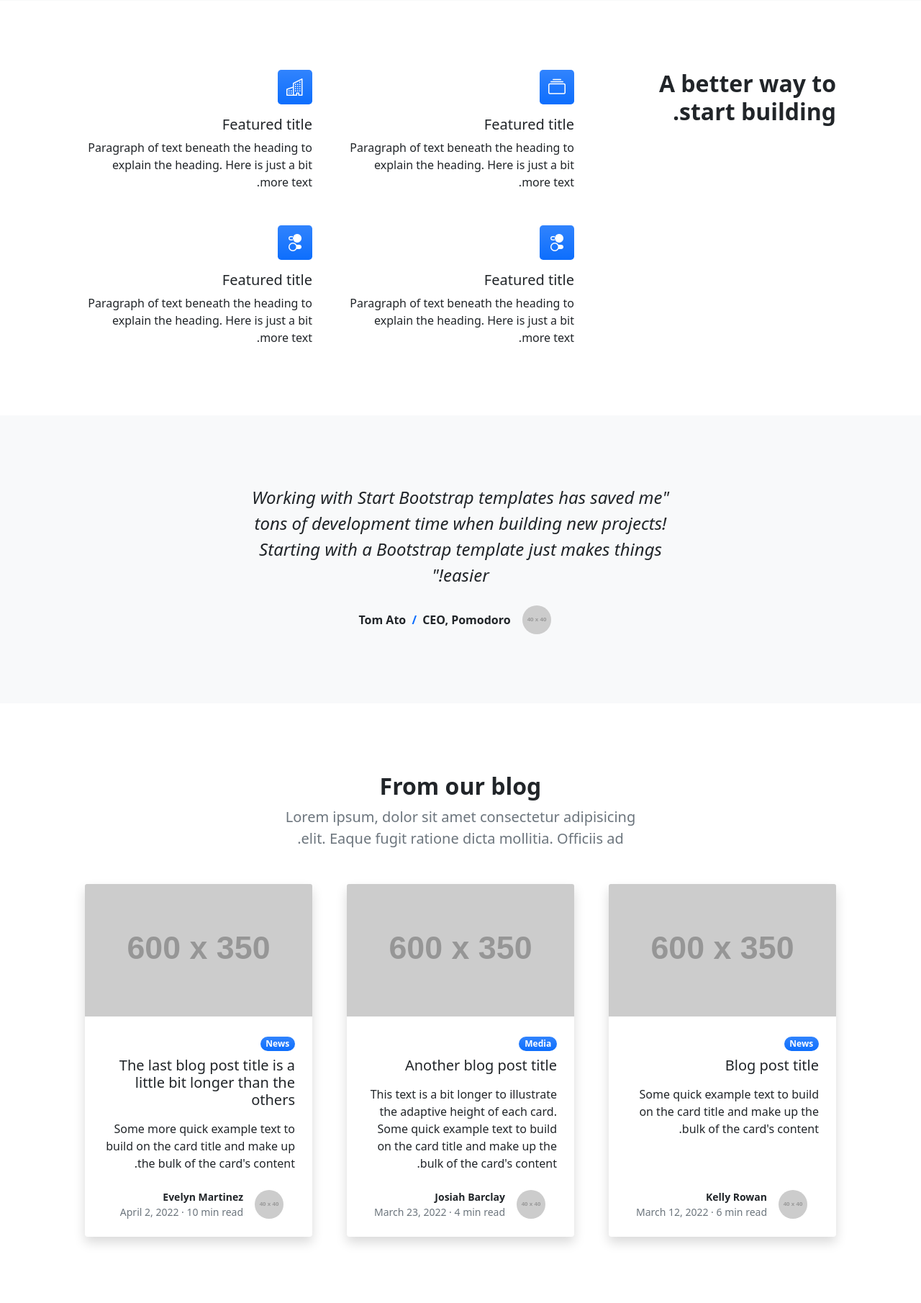
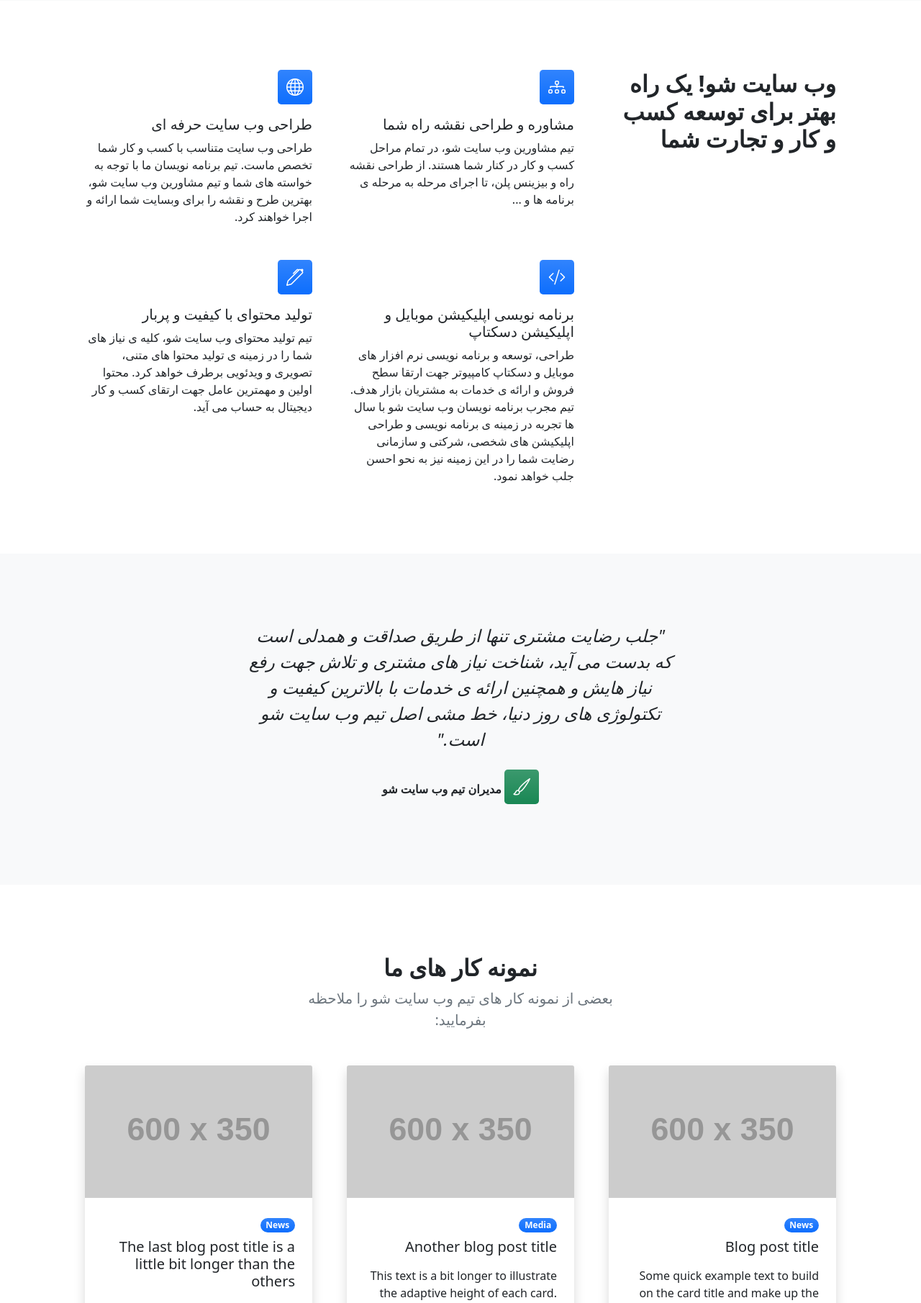
Before and after one commit to aarzaani/myweblog, a Django app: page / in a window 1280 px wide. Shown: the part 528-2338 px from the top of the page at 72% size. Run offline with Django 4.2, Linux system fonts and the light colour scheme; grey boxes labelled with a size stand in for pictures from a placeholder-image service; some libraries are stand-ins or nearby versions.

Commit message:
persian contents-1

```diff
--- a/templates/home.html
+++ b/templates/home.html
@@ -77,28 +77,34 @@
             <section class="py-5" id="features">
                 <div class="container px-5 my-5">
                     <div class="row gx-5">
-                        <div class="col-lg-4 mb-5 mb-lg-0"><h2 class="fw-bolder mb-0">A better way to start building.</h2></div>
+                        <div class="col-lg-4 mb-5 mb-lg-0"><h2 class="fw-bolder mb-0">وب سایت شو! یک راه بهتر برای توسعه کسب و کار و تجارت شما</h2></div>
                         <div class="col-lg-8">
                             <div class="row gx-5 row-cols-1 row-cols-md-2">
                                 <div class="col mb-5 h-100">
-                                    <div class="feature bg-primary bg-gradient text-white rounded-3 mb-3"><i class="bi bi-collection"></i></div>
-                                    <h2 class="h5">Featured title</h2>
-                                    <p class="mb-0">Paragraph of text beneath the heading to explain the heading. Here is just a bit more text.</p>
+                                    <div class="feature bg-primary bg-gradient text-white rounded-3 mb-3"><i class="bi bi-diagram-3"></i></div>
+                                    <h2 class="h5">مشاوره و طراحی نقشه راه شما </h2>
+                                    <p class="mb-0">تیم مشاورین وب سایت شو، در تمام مراحل کسب و کار در کنار شما هستند. از طراحی نقشه راه و بیزینس پلن، تا اجرای مرحله به مرحله ی برنامه ها و ...</p>
                                 </div>
                                 <div class="col mb-5 h-100">
-                                    <div class="feature bg-primary bg-gradient text-white rounded-3 mb-3"><i class="bi bi-building"></i></div>
-                                    <h2 class="h5">Featured title</h2>
-                                    <p class="mb-0">Paragraph of text beneath the heading to explain the heading. Here is just a bit more text.</p>
+                                    <div class="feature bg-primary bg-gradient text-white rounded-3 mb-3"><i class="bi bi-globe"></i></div>
+                                    <h2 class="h5">طراحی وب سایت حرفه ای</h2>
+                                    <p class="mb-0">طراحی وب سایت متناسب با کسب و کار شما تخصص ماست. تیم برنامه نویسان ما با توجه به خواسته های شما و تیم مشاورین وب سایت شو، بهترین
+                                    طرح و نقشه را برای وبسایت شما ارائه و اجرا خواهند کرد.</p>
                                 </div>
                                 <div class="col mb-5 mb-md-0 h-100">
-                                    <div class="feature bg-primary bg-gradient text-white rounded-3 mb-3"><i class="bi bi-toggles2"></i></div>
-                                    <h2 class="h5">Featured title</h2>
-                                    <p class="mb-0">Paragraph of text beneath the heading to explain the heading. Here is just a bit more text.</p>
+                                    <div class="feature bg-primary bg-gradient text-white rounded-3 mb-3"><i class="bi bi-code-slash"></i></div>
+                                    <h2 class="h5">برنامه نویسی اپلیکیشن موبایل و اپلیکیشن دسکتاپ</h2>
+                                    <p class="mb-0">طراحی، توسعه و برنامه نویسی نرم افزار های موبایل و دسکتاپ کامپیوتر جهت ارتقا
+                                    سطح فروش و ارائه ی خدمات به مشتریان بازار هدف. تیم مجرب برنامه نویسان وب سایت شو
+                                  با سال ها تجربه در زمینه ی برنامه نویسی و طراحی اپلیکیشن های شخصی، شرکتی و سازمانی
+                                رضایت شما را در این زمینه نیز به نحو احسن جلب خواهد نمود.</p>
                                 </div>
                                 <div class="col h-100">
-                                    <div class="feature bg-primary bg-gradient text-white rounded-3 mb-3"><i class="bi bi-toggles2"></i></div>
-                                    <h2 class="h5">Featured title</h2>
-                                    <p class="mb-0">Paragraph of text beneath the heading to explain the heading. Here is just a bit more text.</p>
+                                    <div class="feature bg-primary bg-gradient text-white rounded-3 mb-3"><i class="bi bi-pen"></i></div>
+                                    <h2 class="h5">تولید محتوای با کیفیت و پربار</h2>
+                                    <p class="mb-0">تیم تولید محتوای وب سایت شو، کلیه ی نیاز های شما را در زمینه ی تولید محتوا های
+                                    متنی، تصویری و ویدئویی برطرف خواهد کرد. محتوا اولین و مهمترین عامل جهت ارتقای کسب و کار دیجیتال
+                                  به حساب می آید.</p>
                                 </div>
                             </div>
                         </div>
@@ -111,13 +117,16 @@
                     <div class="row gx-5 justify-content-center">
                         <div class="col-lg-10 col-xl-7">
                             <div class="text-center">
-                                <div class="fs-4 mb-4 fst-italic">"Working with Start Bootstrap templates has saved me tons of development time when building new projects! Starting with a Bootstrap template just makes things easier!"</div>
+                                <div class="fs-4 mb-4 fst-italic">"جلب رضایت مشتری تنها از طریق صداقت و همدلی است که بدست می آید، شناخت نیاز های مشتری و تلاش جهت رفع
+                                نیاز هایش و همچنین ارائه ی خدمات با بالاترین کیفیت و تکتولوژی های روز دنیا، خط مشی اصل تیم وب سایت شو است."</div>
                                 <div class="d-flex align-items-center justify-content-center">
-                                    <img class="rounded-circle me-3" src="https://dummyimage.com/40x40/ced4da/6c757d" alt="..." />
+                                    <!-- <img class="rounded-circle me-3" src="https://dummyimage.com/40x40/ced4da/6c757d" alt="..." /> -->
                                     <div class="fw-bold">
-                                        Tom Ato
-                                        <span class="fw-bold text-primary mx-1">/</span>
-                                        CEO, Pomodoro
+                                      <div class="feature bg-success bg-gradient text-white rounded-3 mb-3"><i class="bi bi-brush"></i></div>
+                                         مدیران تیم وب سایت شو
+
+                                        <!-- <span class="fw-bold text-primary mx-1">/</span> -->
+
                                     </div>
                                 </div>
                             </div>
@@ -131,8 +140,8 @@
                     <div class="row gx-5 justify-content-center">
                         <div class="col-lg-8 col-xl-6">
                             <div class="text-center">
-                                <h2 class="fw-bolder">From our blog</h2>
-                                <p class="lead fw-normal text-muted mb-5">Lorem ipsum, dolor sit amet consectetur adipisicing elit. Eaque fugit ratione dicta mollitia. Officiis ad.</p>
+                                <h2 class="fw-bolder">نمونه کار های ما</h2>
+                                <p class="lead fw-normal text-muted mb-5">بعضی از نمونه کار های تیم وب سایت شو را ملاحظه بفرمایید:</p>
                             </div>
                         </div>
                     </div>
```
